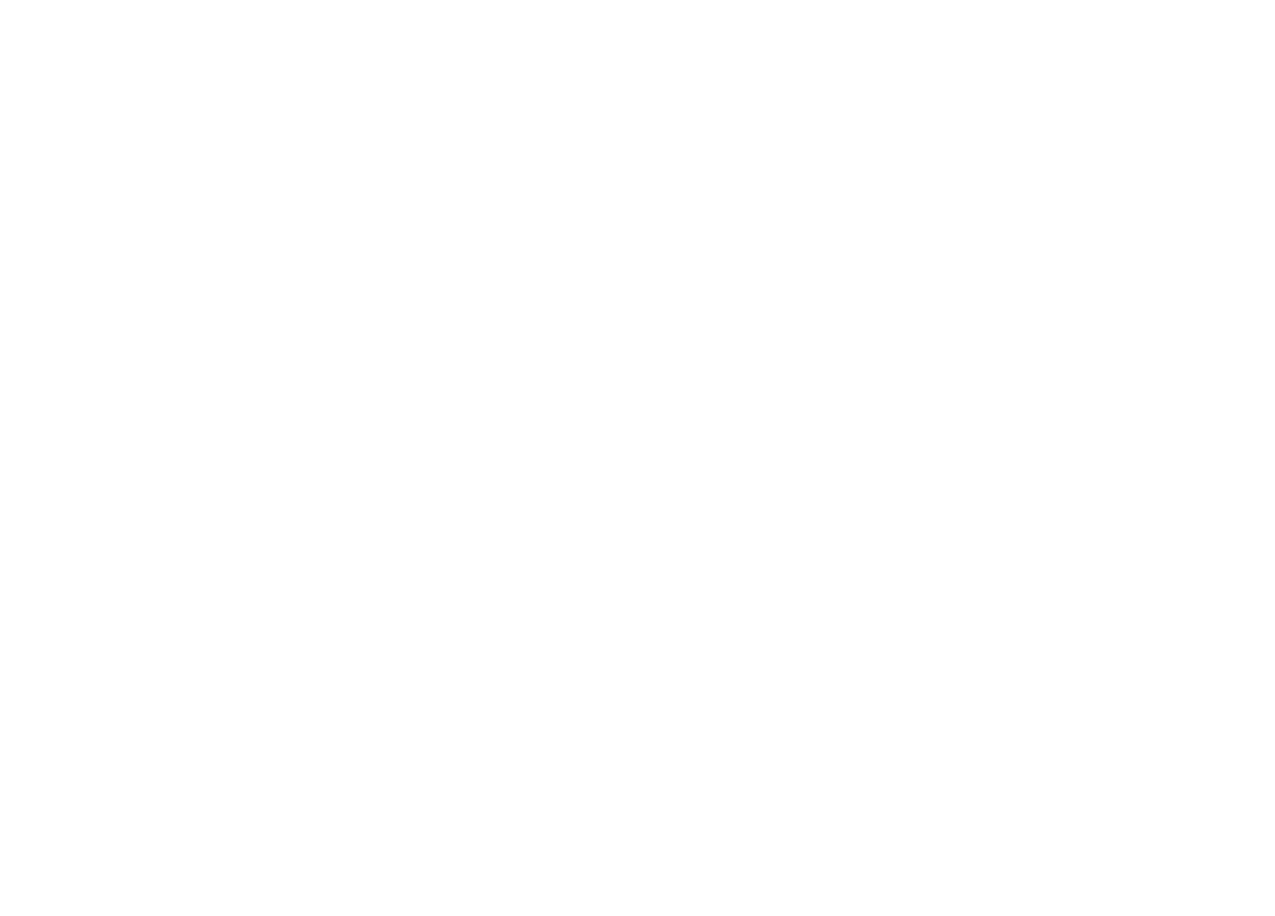
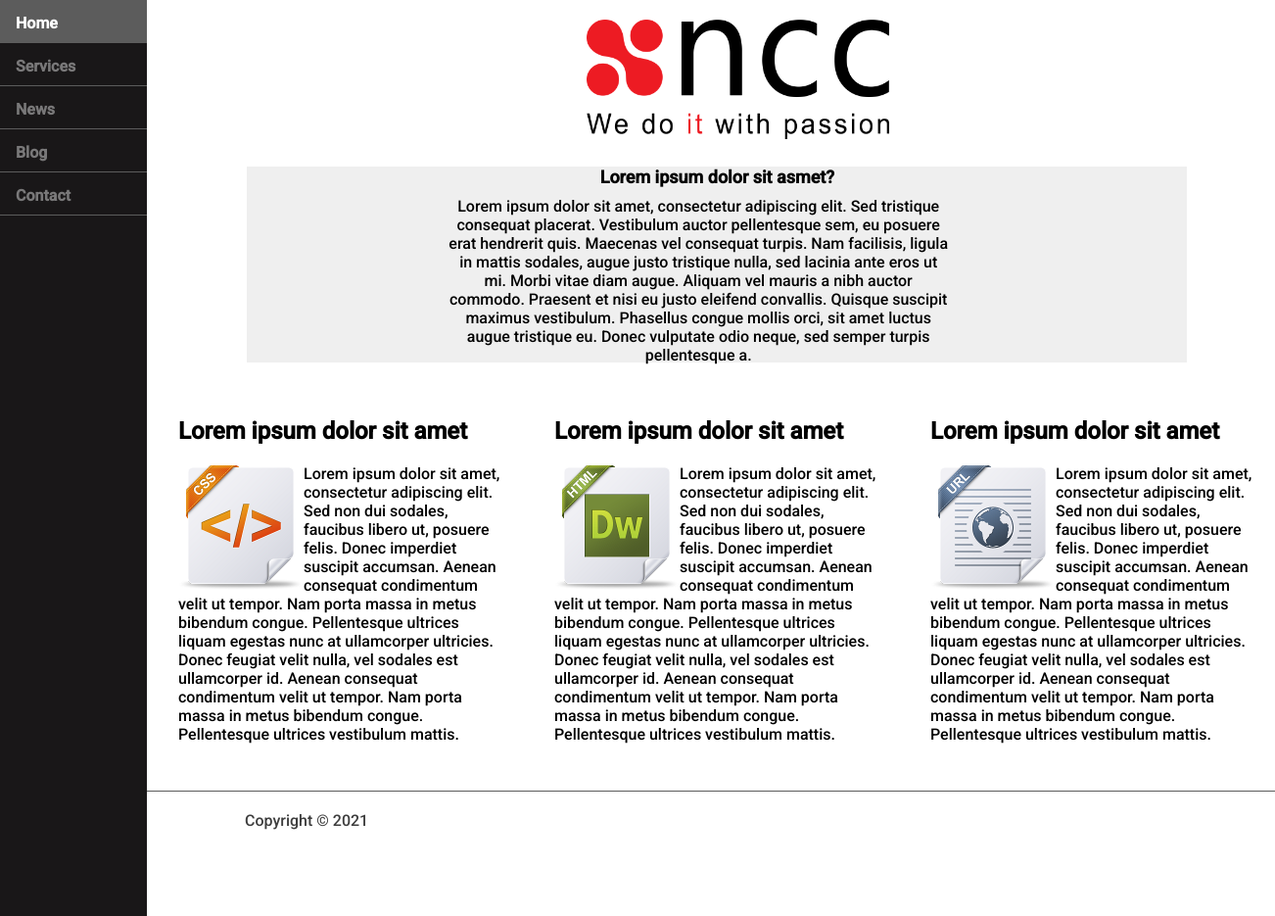
Before and after one commit to enternmoses/HTML_CSS_Phan_Hoang_Son, a plain HTML site: page index.html in a window 1280 px wide. Shown: the whole page at 98% size, 1302 px wide, since content can reach past the window. Before the commit the page ends 800 px from the top, so only its background shows below. Drawn offline with Linux system fonts and the light colour scheme.

Commit message:
second-commit

```diff
--- a/css/main.css
+++ b/css/main.css
@@ -0,0 +1,163 @@
+/* body */
+body {
+    margin: 0px;
+    font-family: Roboto;
+
+}
+
+/* main */
+.main {
+    display: flex;
+    box-sizing: border-box;
+    width: 100%;
+    height: 100%;
+}
+
+/* logo */
+.ncc-logo {
+    background-image: url(../img/ncc.png);
+    box-sizing: border-box;
+    width: 310px;
+    height: 122px;
+    flex-shrink: 0;
+    margin-left: 35vw;
+    /* margin-right: 729px;*/
+    margin-top: 20px;
+    position: absolute;
+    background-position: center;
+    background-repeat: no-repeat;
+    background-size: contain;
+}
+
+/* navbar items */
+.navbar {
+    width: 150px;
+    height: 935px;
+    flex-shrink: 0;
+    box-sizing: border-box;
+    background-color: #191718;
+}
+
+.menu-item {
+    display: flex;
+    height: 44px;
+    color: #AAAA;
+    width: 100%;
+    box-sizing: border-box;
+    align-items: center;
+    cursor: pointer;
+    border-bottom: 0.5px solid #5C5C5C;
+}
+
+.menu-text.menu-text-focus {
+    color: #fff;
+}
+
+.menu-item:hover {
+    background-color: #5C5C5C;
+    color: white;
+}
+
+.menu-text {
+    margin: 14px 91px 11px 16px;
+
+    font-size: 16px;
+    font-style: normal;
+    font-weight: 700;
+    line-height: normal;
+}
+
+.page-content {
+    width: 90%;
+    height: 40vh;
+}
+
+.page-box {
+    position: relative;
+    box-sizing: border-box;
+    width: 75vw;
+    height: 200px;
+    flex-shrink: 0;
+    background-color: #EFEFEF;
+    /* left: 0;
+    right: 0; */
+    margin-top: 170px;
+    margin-left: 8vw;
+    margin-right: 8vw;
+    align-items: center;
+}
+
+.page-box-text-center-header {
+    box-sizing: border-box;
+    margin-top: 20px;
+    color: #000;
+    text-align: center;
+    font-size: 18px;
+    font-style: normal;
+    font-weight: 700;
+    line-height: normal;
+}
+
+.page-box-text-center {
+    box-sizing: border-box;
+    width: 40vw;
+    color: #000;
+    margin-top: 10px;
+    margin-left: 16vw;
+    text-align: center;
+    font-size: 16px;
+    font-style: normal;
+    font-weight: 400;
+    line-height: normal;
+}
+
+/* columns */
+.page-columns {
+    box-sizing: border-box;
+    margin-top: 20px;
+    margin-left: 0;
+
+    display: flex;
+    justify-content: space-between;
+
+    flex-flow: row wrap;
+}
+
+.column {
+    flex: 1;
+    margin-left: 1rem;
+    margin-bottom: 1rem;
+    padding: 1rem;
+}
+
+h2 {
+    color: #000;
+    font-size: 24px;
+    font-style: normal;
+    font-weight: 700;
+    line-height: normal;
+}
+
+p {
+    color: #000;
+    font-size: 16px;
+    font-style: normal;
+    font-weight: 400;
+    line-height: normal;
+}
+
+/* footer */
+h3{
+    margin-top: 20px;
+    margin-left: 100px;
+    margin-bottom: 30px;
+    color: #3E3E3E;
+    font-size: 16px;
+    font-style: normal;
+    font-weight: 400;
+
+}
+.copy-right {
+    border-top: 0.5px solid #5C5C5C;
+
+}
--- a/index.html
+++ b/index.html
@@ -1,11 +1,113 @@
 <!DOCTYPE html>
 <html lang="en">
-<head>
-    <meta charset="UTF-8">
-    <meta name="viewport" content="width=device-width, initial-scale=1.0">
-    <title>Document</title>
-</head>
-<body>
+  <head>
+    <meta charset="UTF-8" />
+    <meta name="viewport" content="width=device-width, initial-scale=1.0" />
+    <!-- google font -->
+    <link rel="preconnect" href="https://fonts.googleapis.com" />
+    <link rel="preconnect" href="https://fonts.gstatic.com" crossorigin />
+    <link
+      href="https://fonts.googleapis.com/css2?family=Roboto:wght@300;500&display=swap"
+      rel="stylesheet"
+    />
+    <!-- main css -->
+    <link rel="stylesheet" href="./css/main.css" />
+    <title>NCC</title>
+  </head>
+  <body>
+    <header>
+      <div class="main">
+        <div class="navbar">
+          <div class="menu-item">
+            <div class="menu-text menu-text-focus">Home</div>
+            <div class="border"></div>
+          </div>
+          <div class="menu-item">
+            <div class="menu-text">Services</div>
+          </div>
+          <div class="menu-item">
+            <div class="menu-text">News</div>
+          </div>
+          <div class="menu-item">
+            <div class="menu-text">Blog</div>
+          </div>
+          <div class="menu-item">
+            <div class="menu-text">Contact</div>
+          </div>
+        </div>
 
-</body>
+        <div class="page-content">
+          <!-- logo -->
+          <div class="ncc-logo"></div>
+          <!-- page box -->
+          <div class="page-box">
+            <div class="page-box-text-center-header">
+              Lorem ipsum dolor sit asmet?
+            </div>
+            <div class="page-box-text-center">
+              Lorem ipsum dolor sit amet, consectetur adipiscing elit. Sed
+              tristique consequat placerat. Vestibulum auctor pellentesque sem,
+              eu posuere erat hendrerit quis. Maecenas vel consequat turpis. Nam
+              facilisis, ligula in mattis sodales, augue justo tristique nulla,
+              sed lacinia ante eros ut mi. Morbi vitae diam augue. Aliquam vel
+              mauris a nibh auctor commodo. Praesent et nisi eu justo eleifend
+              convallis. Quisque suscipit maximus vestibulum. Phasellus congue
+              mollis orci, sit amet luctus augue tristique eu. Donec vulputate
+              odio neque, sed semper turpis pellentesque a.
+            </div>
+          </div>
+          <!-- page 3 blocks -->
+          <div class="page-columns">
+            <div class="column">
+              <!-- Nội dung của cột 1 -->
+              <h2>Lorem ipsum dolor sit amet</h2>
+              <img align="left" src="./img/css.png" alt="css img" />
+              <p>
+                Lorem ipsum dolor sit amet, consectetur adipiscing elit. Sed non
+                dui sodales, faucibus libero ut, posuere felis. Donec imperdiet
+                suscipit accumsan. Aenean consequat condimentum velit ut tempor.
+                Nam porta massa in metus bibendum congue. Pellentesque ultrices
+                liquam egestas nunc at ullamcorper ultricies. Donec feugiat
+                velit nulla, vel sodales est ullamcorper id. Aenean consequat
+                condimentum velit ut tempor. Nam porta massa in metus bibendum
+                congue. Pellentesque ultrices vestibulum mattis.
+              </p>
+            </div>
+            <div class="column">
+              <!-- Nội dung của cột 2 -->
+              <h2>Lorem ipsum dolor sit amet</h2>
+              <img align="left" src="./img/html.png" alt="html img" />
+              <p> Lorem ipsum dolor sit amet, consectetur adipiscing elit. Sed non
+                dui sodales, faucibus libero ut, posuere felis. Donec imperdiet
+                suscipit accumsan. Aenean consequat condimentum velit ut tempor.
+                Nam porta massa in metus bibendum congue. Pellentesque ultrices
+                liquam egestas nunc at ullamcorper ultricies. Donec feugiat
+                velit nulla, vel sodales est ullamcorper id. Aenean consequat
+                condimentum velit ut tempor. Nam porta massa in metus bibendum
+                congue. Pellentesque ultrices vestibulum mattis.</p>
+            </div>
+            <div class="column">
+              <!-- Nội dung của cột 3 -->
+              <h2>Lorem ipsum dolor sit amet</h2>
+              <img align="left" src="./img/url.png" alt="url img" />
+              <p> Lorem ipsum dolor sit amet, consectetur adipiscing elit. Sed non
+                dui sodales, faucibus libero ut, posuere felis. Donec imperdiet
+                suscipit accumsan. Aenean consequat condimentum velit ut tempor.
+                Nam porta massa in metus bibendum congue. Pellentesque ultrices
+                liquam egestas nunc at ullamcorper ultricies. Donec feugiat
+                velit nulla, vel sodales est ullamcorper id. Aenean consequat
+                condimentum velit ut tempor. Nam porta massa in metus bibendum
+                congue. Pellentesque ultrices vestibulum mattis.</p>
+            </div>
+          </div>
+          <div class="copy-right">
+            <h3>Copyright © 2021</h3>
+          </div>
+        </div>
+
+      </div>
+
+      </div>
+    </header>
+  </body>
 </html>
```
Also changed, not shown: img/Border.png (added).
